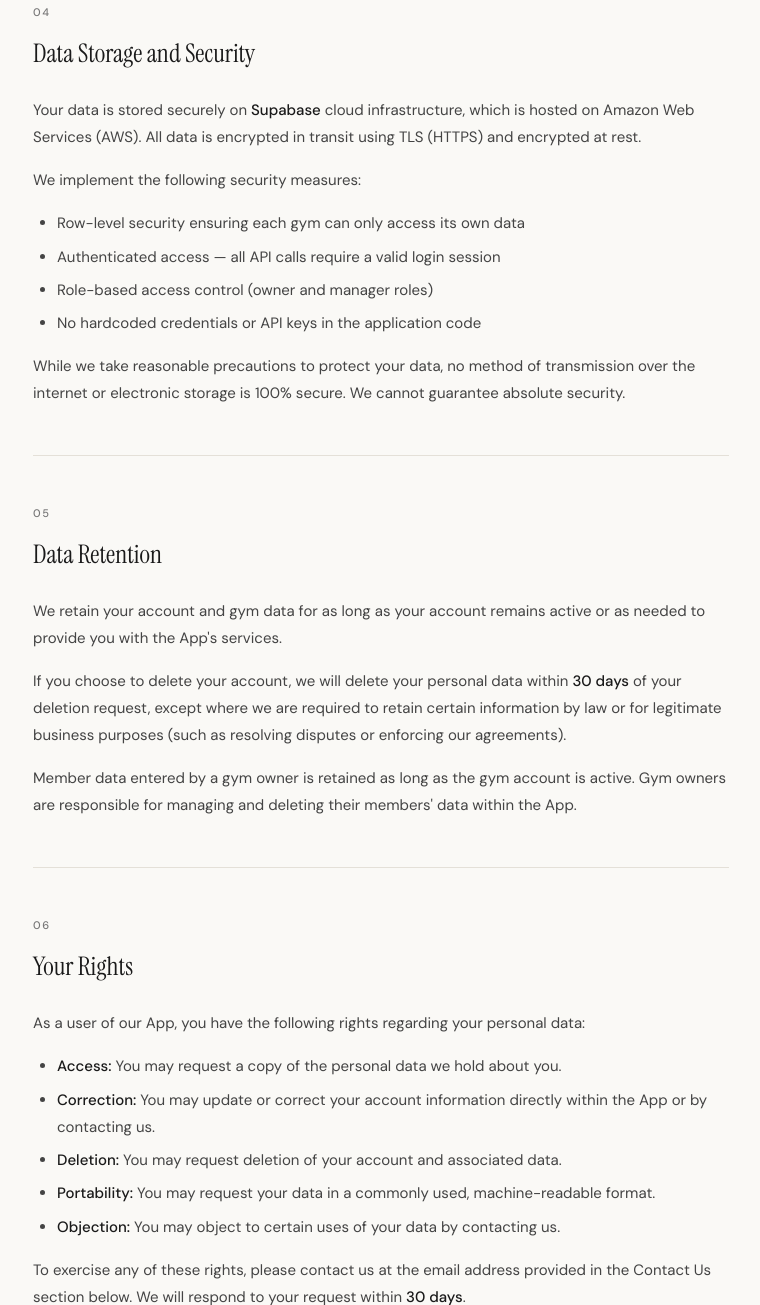
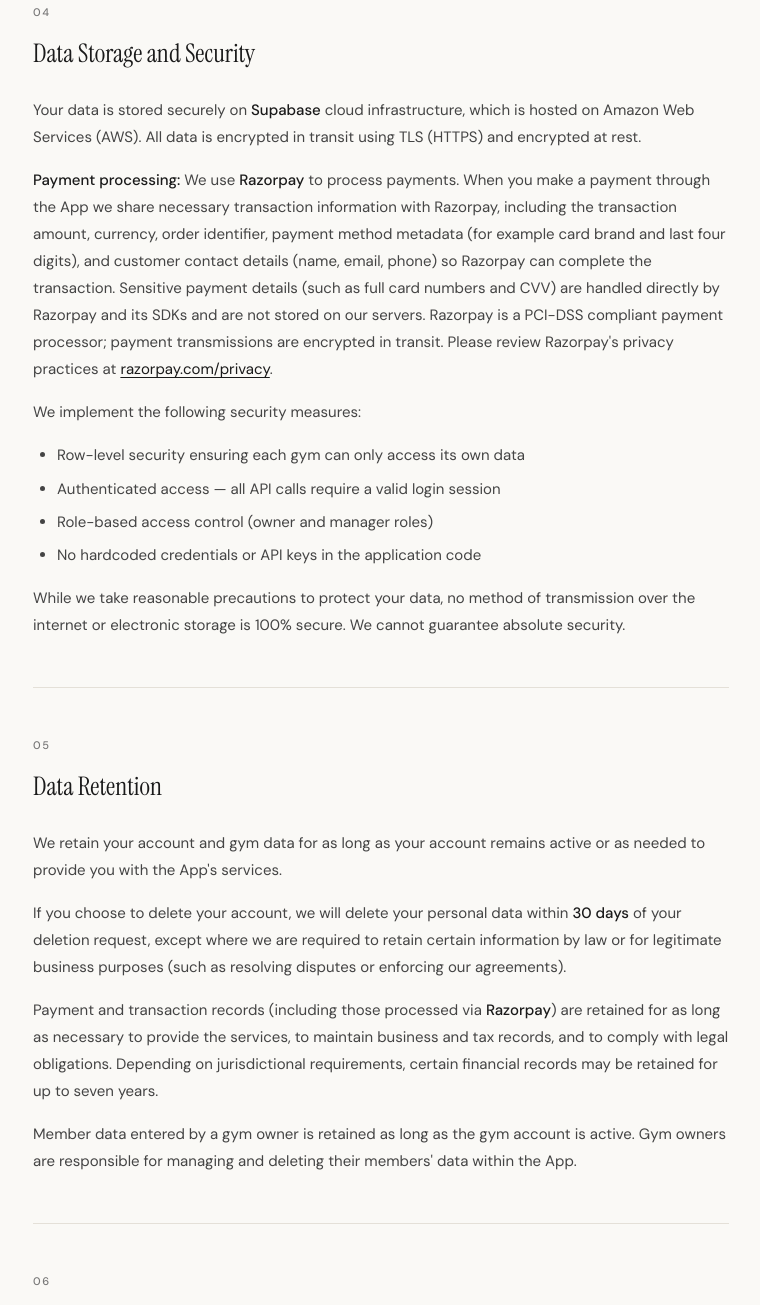
Before and after one commit to GymScribe/GymScribe.github.io, a plain HTML site: page privacy-policy.html in a window 1280 px wide. Shown: the part 3181-4486 px from the top of the page, without its empty margins (259-1019 px from the left). Drawn offline with Linux system fonts and the light colour scheme.

Commit message:
Add files via upload

```diff
--- a/privacy-policy.html
+++ b/privacy-policy.html
@@ -312,6 +312,17 @@
       on Amazon Web Services (AWS). All data is encrypted in transit using TLS (HTTPS) and encrypted
       at rest.
     </p>
+    <p>
+      <strong>Payment processing:</strong> We use <strong>Razorpay</strong> to process payments. When you
+      make a payment through the App we share necessary transaction information with Razorpay,
+      including the transaction amount, currency, order identifier, payment method metadata (for
+      example card brand and last four digits), and customer contact details (name, email, phone)
+      so Razorpay can complete the transaction. Sensitive payment details (such as full card
+      numbers and CVV) are handled directly by Razorpay and its SDKs and are not stored on our
+      servers. Razorpay is a PCI-DSS compliant payment processor; payment transmissions are
+      encrypted in transit. Please review Razorpay's privacy practices at
+      <a href="https://razorpay.com/privacy" target="_blank">razorpay.com/privacy</a>.
+    </p>
     <p>We implement the following security measures:</p>
     <ul>
       <li>Row-level security ensuring each gym can only access its own data</li>
@@ -337,6 +348,12 @@
       <strong>30 days</strong> of your deletion request, except where we are required to retain
       certain information by law or for legitimate business purposes (such as resolving disputes
       or enforcing our agreements).
+    </p>
+    <p>
+      Payment and transaction records (including those processed via <strong>Razorpay</strong>) are
+      retained for as long as necessary to provide the services, to maintain business and tax
+      records, and to comply with legal obligations. Depending on jurisdictional requirements,
+      certain financial records may be retained for up to seven years.
     </p>
     <p>
       Member data entered by a gym owner is retained as long as the gym account is active. Gym owners
```
